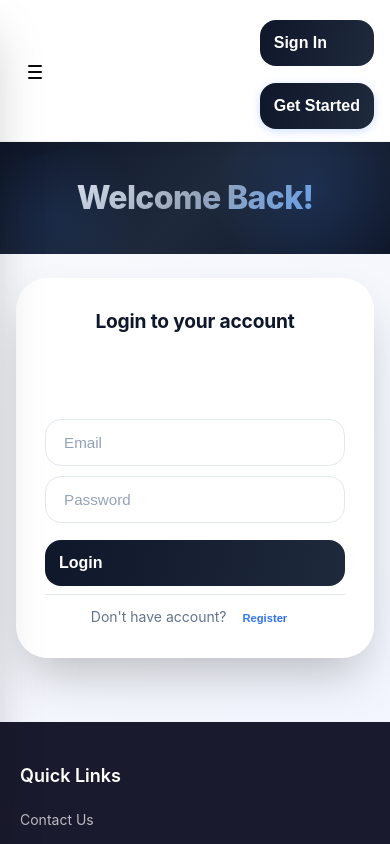
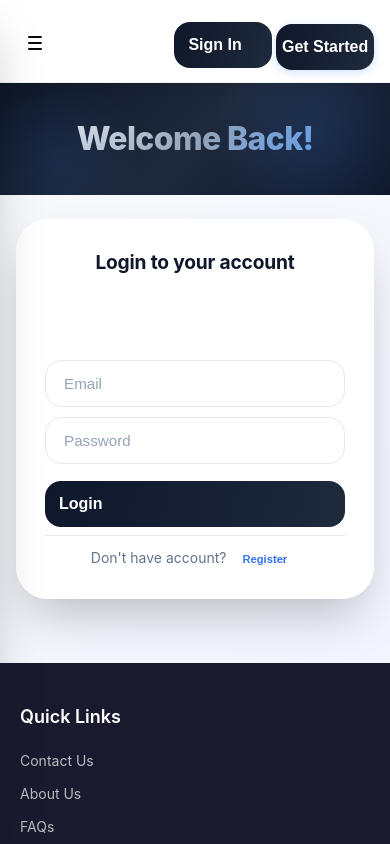
Before and after one commit to vivekyadav1050/Primegift, a React (Vite) app: page /login in a window 390 px wide. Shown: the top 844 px of the page. Built offline with nearby package versions, Linux system fonts and the light colour scheme; no server answers.

Commit message:
updated navbar design

```diff
--- a/src/styles/navbar.css
+++ b/src/styles/navbar.css
@@ -357,16 +357,16 @@
   }
 }
 
-/* ===== FIX MOBILE BUTTON OVERLAP ===== */
+/* ===== FIX WITHOUT STACKING ===== */
 
 @media (max-width: 768px) {
   .auth-buttons {
-    gap: 0.4rem;
+    gap: 0.3rem;
   }
 
   .login-btn,
   .register-btn {
-    padding: 0.35rem 0.7rem;
+    padding: 0.35rem 0.6rem;
     font-size: 0.7rem;
     white-space: nowrap;
   }
@@ -374,16 +374,15 @@
 
 @media (max-width: 480px) {
   .auth-buttons {
-    flex-direction: column;
-    align-items: flex-end;
-    gap: 0.3rem;
+    flex-wrap: nowrap; /* keep in one line */
+    gap: 0.25rem;
   }
 
   .login-btn,
   .register-btn {
-    width: 100%;
-    text-align: center;
-    padding: 0.35rem;
-    font-size: 0.7rem;
+    padding: 0.3rem 0.5rem;
+    font-size: 0.65rem;
+    flex: 1;              /* 🔥 share space equally */
+    min-width: 0;         /* 🔥 allow shrinking */
   }
 }
```
